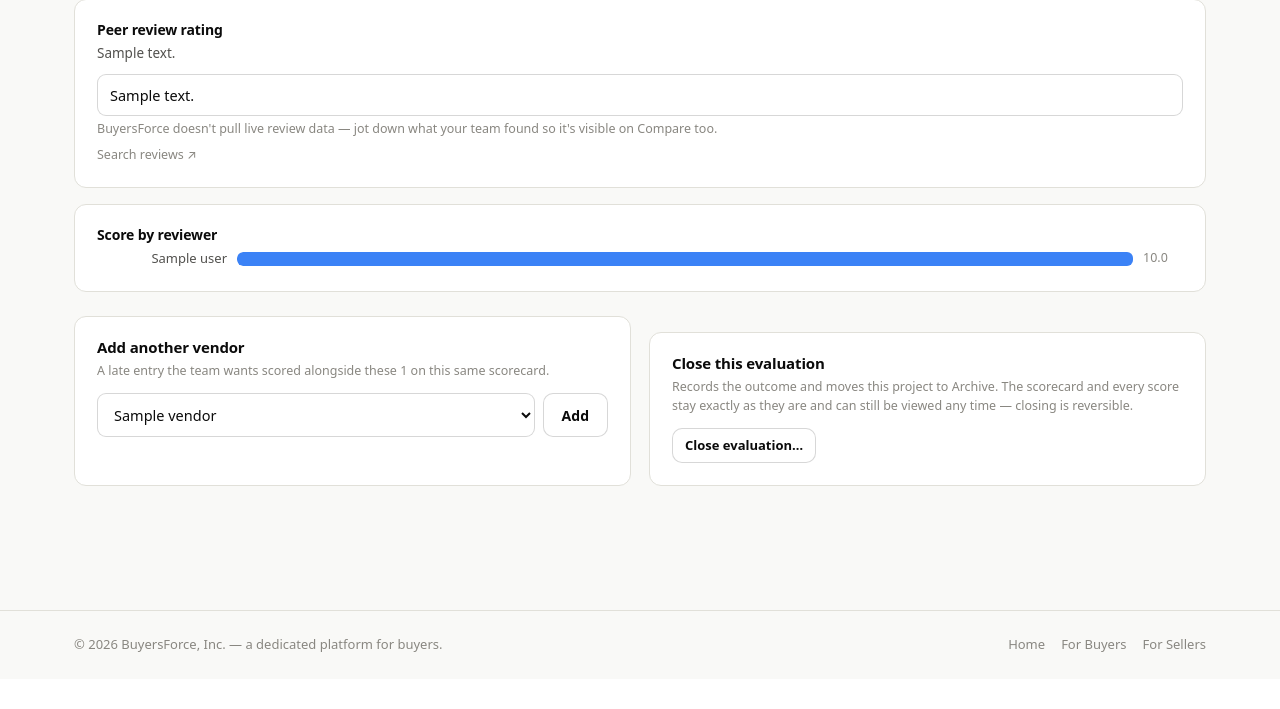
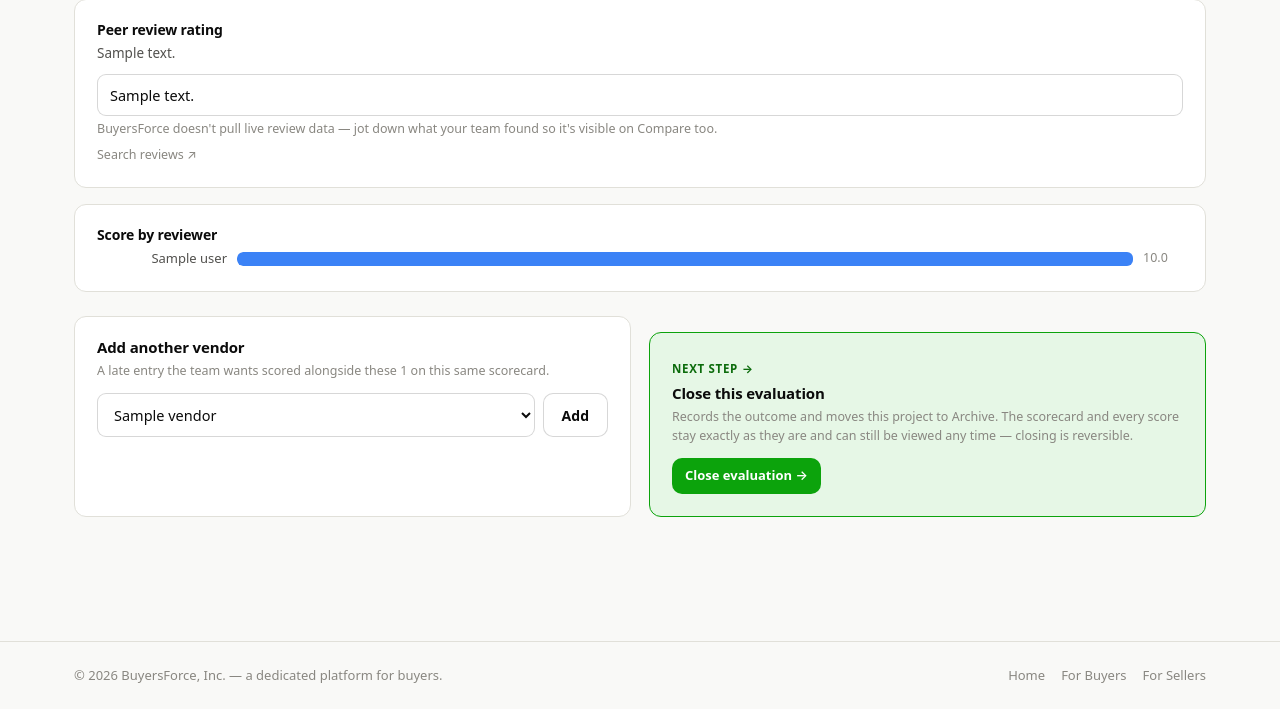
Before and after one commit to yannielli/Buyersforce, a Flask app: page /app/buyer/evaluations/project/1 in a window 1280 px wide. Shown: the part 874-1583 px from the top of the page. Before the commit the page ends 1526 px from the top, so only its background shows below. Run offline with Flask 3, Linux system fonts and the light colour scheme; the visitor is signed in with stand-in values (Sample User, id 1); grey boxes marked "Sample" are stand-in pictures; a database or web service that is not in the repository returns one stand-in record (values such as "Sample title"); some libraries are stand-ins or nearby versions.

Commit message:
Make "Close this evaluation" read as the pipeline's next step, not a stray action
Kevin's ask: Discover -> Evaluate -> Close should feel like one guided
flow, and "Close this evaluation" was blending in as just another card
next to "Add another vendor" instead of reading as the forward step.

Added a reusable .card-next-step/.next-step-tag treatment (green
tint + border, a small "Next step ->" tag) and a .btn-success button
variant, and applied both to the Close card and its two buttons
(the "Close evaluation..." trigger and the form's submit). Nothing
about the close flow itself changed -- still reversible, still just
records an outcome and moves the project to Archive.

Co-Authored-By: Claude Sonnet 5 <noreply@anthropic.com>
Claude-Session: https://claude.ai/code/session_012QpbFC2jxxNCiKoAkzskKv

```diff
--- a/buyersforce/static/css/style.css
+++ b/buyersforce/static/css/style.css
@@ -173,6 +173,8 @@ button { font-family: inherit; }
 .btn-ghost { background: transparent; color: var(--ink-secondary); }
 .btn-ghost:hover { background: var(--page); color: var(--ink-primary); }
 .btn-danger { background: var(--critical-tint); color: var(--critical); }
+.btn-success { background: var(--good); color: #fff; }
+.btn-success:hover { background: var(--good-ink); }
 .btn-sm { padding: 7px 12px; font-size: 13px; }
 .btn-lg { padding: 14px 26px; font-size: 15.5px; }
 .btn-block { width: 100%; }
@@ -203,6 +205,16 @@ button { font-family: inherit; }
 }
 .card + .card { margin-top: 16px; }
 .card-flat { background: var(--surface); border: 1px solid var(--gridline); }
+/* Opt-in modifier that marks a card as the forward action in a pipeline
+   (Discover -> Evaluate -> Close evaluation, so far) -- a green tint/
+   border plus the "Next step ->" tag, instead of blending in as just
+   another card alongside whatever optional actions sit next to it. */
+.card-next-step { background: var(--good-tint); border: 1.5px solid var(--good); }
+.next-step-tag {
+  display: inline-flex; align-items: center; gap: 4px;
+  text-transform: uppercase; letter-spacing: 0.06em; font-size: 11.5px; font-weight: 700;
+  color: var(--good-ink); margin-bottom: 8px;
+}
 .grid { display: grid; gap: 18px; }
 .grid-2 { grid-template-columns: repeat(2, 1fr); }
 .grid-3 { grid-template-columns: repeat(3, 1fr); }
--- a/buyersforce/templates/buyer/project_detail.html
+++ b/buyersforce/templates/buyer/project_detail.html
@@ -157,11 +157,12 @@
   </div>
   {% endif %}
 
-  <div class="card">
+  <div class="card card-next-step">
+    <span class="next-step-tag">Next step <span aria-hidden="true">&rarr;</span></span>
     <h3 style="font-size:15px;">Close this evaluation</h3>
     <p class="hint">Records the outcome and moves this project to Archive. The scorecard and every score stay exactly as they are and can still be viewed any time — closing is reversible.</p>
     <details id="close-project-details" style="margin-top:10px;">
-      <summary class="btn btn-secondary btn-sm" style="display:inline-block; cursor:pointer;">Close evaluation…</summary>
+      <summary class="btn btn-success btn-sm" style="display:inline-block; cursor:pointer;">Close evaluation &rarr;</summary>
       <form method="post" action="{{ url_for('buyer_project_close', project_id=project.id) }}" style="margin-top:14px;">
         <div class="field">
           <label>Date closed</label>
@@ -189,7 +190,7 @@
           {% endfor %}
           <textarea name="no_award_other_text" placeholder="Anything else worth noting (optional)" maxlength="500" style="margin-top:6px;"></textarea>
         </div>
-        <button class="btn btn-primary" type="submit">Close evaluation</button>
+        <button class="btn btn-success" type="submit">Close evaluation &rarr;</button>
       </form>
     </details>
   </div>
```
